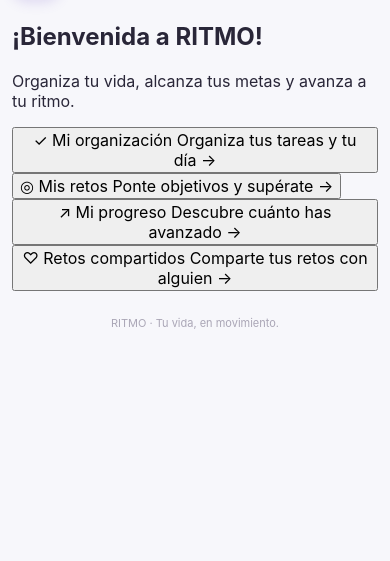
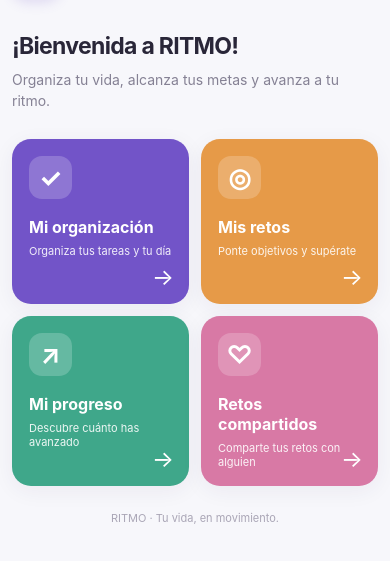
Before and after one commit to gleisygayar22-beep/ritmo-app, a plain HTML site: page index.html in a window 390 px wide. Shown: the part 73-634 px from the top of the page. Drawn offline with Linux system fonts and the light colour scheme.

Commit message:
Update style.css

```diff
--- a/style.css
+++ b/style.css
@@ -434,3 +434,152 @@ button {
     font-size: 11px;
   }
 }
+
+/* PANTALLA PRINCIPAL */
+
+.home-screen {
+  padding-top: 10px;
+}
+
+.welcome {
+  margin-bottom: 28px;
+}
+
+.welcome h2 {
+  margin: 0;
+  font-size: 27px;
+  letter-spacing: -0.7px;
+}
+
+.welcome p {
+  margin: 9px 0 0;
+  color: var(--muted);
+  font-size: 14px;
+  line-height: 1.5;
+}
+
+.home-grid {
+  display: grid;
+  grid-template-columns: repeat(2, minmax(0, 1fr));
+  gap: 17px;
+}
+
+.home-card {
+  position: relative;
+  display: flex;
+  flex-direction: column;
+  align-items: flex-start;
+  justify-content: flex-start;
+  min-height: 190px;
+  padding: 23px;
+  border: 0;
+  border-radius: 19px;
+  color: white;
+  text-align: left;
+  box-shadow: var(--shadow);
+  transition: transform 0.2s, box-shadow 0.2s;
+}
+
+.home-card:hover {
+  transform: translateY(-3px);
+  box-shadow: 0 9px 24px rgba(43, 30, 85, 0.14);
+}
+
+.organization-card {
+  background: #7254c8;
+}
+
+.challenges-card {
+  background: #e69a48;
+}
+
+.progress-card {
+  background: #3fa78a;
+}
+
+.shared-card {
+  background: #d879a5;
+}
+
+.home-icon {
+  display: grid;
+  place-items: center;
+  width: 43px;
+  height: 43px;
+  margin-bottom: 18px;
+  border-radius: 13px;
+  background: rgba(255, 255, 255, 0.2);
+  font-size: 26px;
+  font-weight: 700;
+}
+
+.home-card-title {
+  font-size: 18px;
+  font-weight: 750;
+}
+
+.home-card-description {
+  margin-top: 7px;
+  font-size: 12px;
+  opacity: 0.9;
+}
+
+.home-arrow {
+  position: absolute;
+  right: 22px;
+  bottom: 19px;
+  font-size: 23px;
+}
+
+.back-home {
+  margin: 5px 0 12px;
+  padding: 9px 14px;
+  border: 0;
+  border-radius: 10px;
+  background: var(--purple-light);
+  color: var(--purple);
+  font-size: 13px;
+  font-weight: 650;
+}
+
+.back-home:hover {
+  background: #e7e0f8;
+}
+
+[hidden] {
+  display: none !important;
+}
+
+@media (max-width: 650px) {
+  .home-grid {
+    gap: 12px;
+  }
+
+  .home-card {
+    min-height: 165px;
+    padding: 17px;
+  }
+
+  .home-card-title {
+    font-size: 16px;
+  }
+
+  .home-card-description {
+    font-size: 11px;
+  }
+
+  .home-arrow {
+    right: 15px;
+    bottom: 13px;
+  }
+
+  .welcome h2 {
+    font-size: 23px;
+  }
+}
+
+@media (max-width: 360px) {
+  .home-grid {
+    grid-template-columns: 1fr;
+  }
+  }
```
